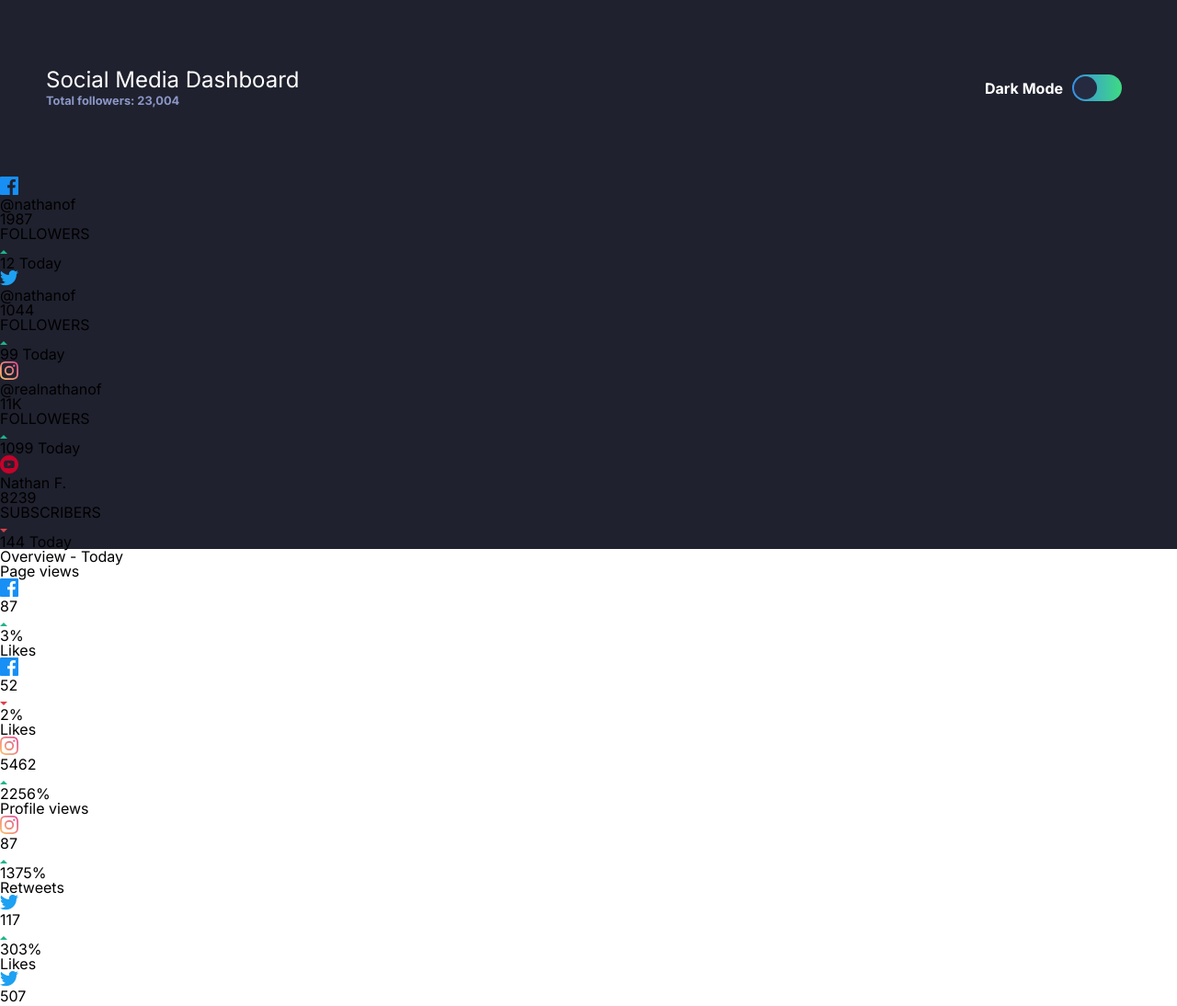
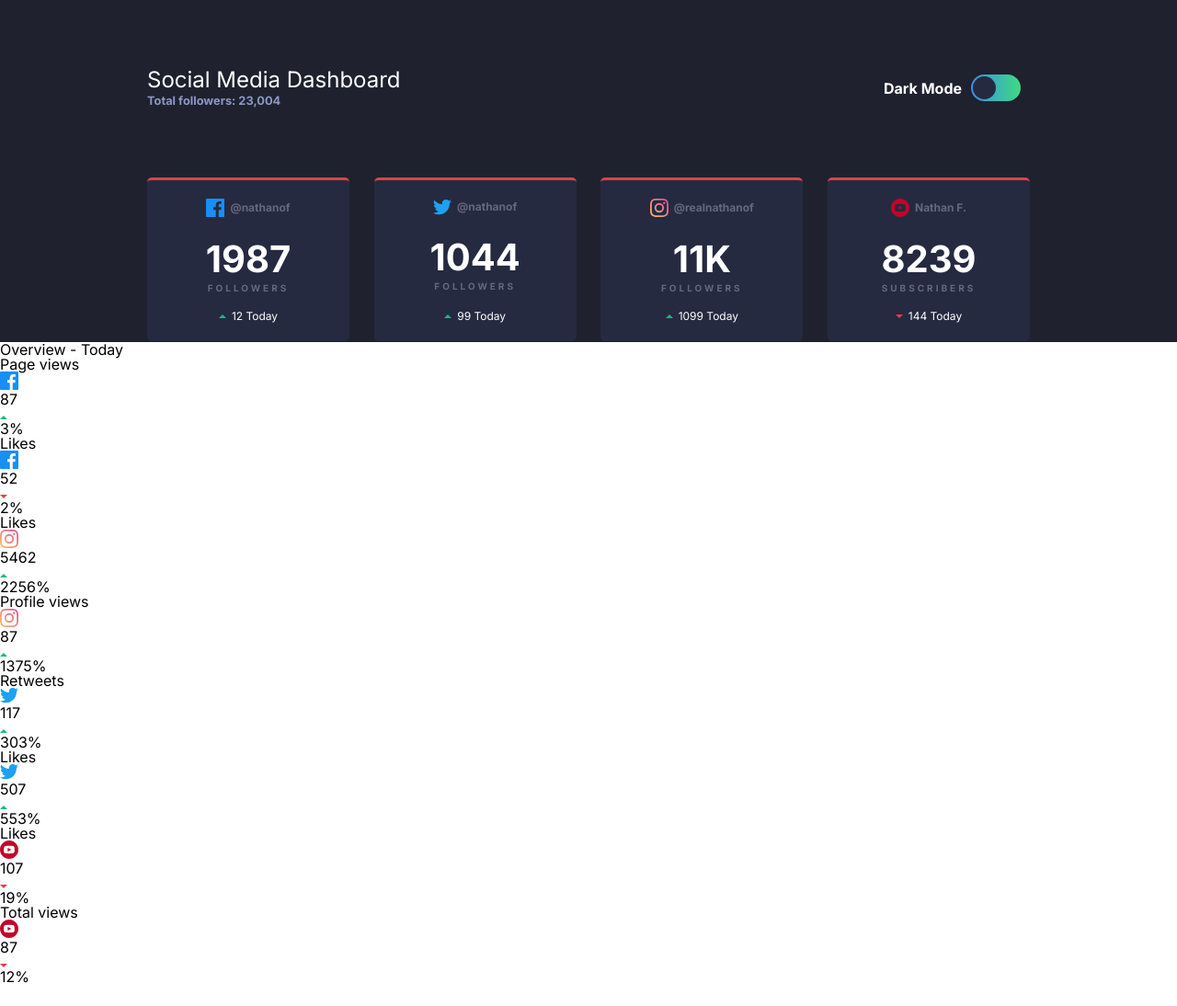
Before and after one commit to QueirozEdu/social-dashboard, a plain HTML site: page index.html in a window 1280 px wide. Shown: the top 1094 px of the page at 92% size. After the commit the page ends 1072 px from the top, so only its background shows below. Drawn offline with Linux system fonts and the light colour scheme.

Commit message:
general social cards css

```diff
--- a/assets/style.css
+++ b/assets/style.css
@@ -30,6 +30,10 @@
 
 .main__section {
     background-color: var(--very-dark-blue-TopBGPattern);
+    display: flex;
+    flex-direction: column;
+    align-items: center;
+    justify-content: center;
 
 }
 .main__section-heading {
@@ -37,6 +41,9 @@
     justify-content: space-between;
 
     padding: 75px 50px;
+
+    width: 75%;
+    max-width: 1440px;
 }
 
 .title {
@@ -83,3 +90,65 @@
 .selector__button-inner-circle-selected {
     justify-content: end;
 }
+.main__section-cards {
+    width: 75%;
+    max-width: 1440px;
+    display: flex;
+    justify-content: space-between;
+    padding: 1px 50px;
+}
+.card {
+    display: flex;
+    flex-direction: column;
+    align-items: center;
+    justify-content: space-evenly;
+
+    color: white;
+    background-color: var(--dark-desaturated-blue-CardBG);
+    border-radius: 5px;
+    border-top: 3px solid var(--bright-red);
+
+    width: 220px;
+    height: 175px;
+}
+
+.card__header {
+    display: flex;
+    align-items: center;
+}
+.card__header .social__name {
+    margin-left: 3px;
+    font-size: 0.75em;
+    color: var(--dark-grayish-blue-Text);
+    font-weight: 700;
+}
+.card__header svg {
+    margin-right: 3px;
+}
+.card__stats {
+    display: flex;
+    align-items: center;
+
+    font-size: 0.75em;
+}
+.card__stats svg {
+    margin-right: 3px;
+}
+.card__stats p {
+    margin-left: 3px;
+}
+
+.card__followers {
+    font-size: 2.5em;
+    font-weight: 700;
+    margin-top: 5px;
+}
+
+.p--followers {
+    font-size: 0.625em;
+    font-weight: 700;
+    color: var(--dark-grayish-blue-Text);
+    letter-spacing: 3px;
+    margin-top: -15px;
+
+}
--- a/index.html
+++ b/index.html
@@ -38,7 +38,7 @@
                         <p class="social__name">@nathanof</p>
                     </section>
                     <p class="card__followers">1987</p>
-                    <p>FOLLOWERS</p>
+                    <p class="p--followers">FOLLOWERS</p>
                     <div class="card__stats">
                         <svg xmlns="http://www.w3.org/2000/svg" width="8" height="4">
                             <path fill="#1EB589" fill-rule="evenodd" d="M0 4l4-4 4 4z" />
@@ -55,7 +55,7 @@
                         <p class="social__name">@nathanof</p>
                     </section>
                     <p class="card__followers">1044</p>
-                    <p>FOLLOWERS</p>
+                    <p class="p--followers">FOLLOWERS</p>
                     <div class="card__stats">
                         <svg xmlns="http://www.w3.org/2000/svg" width="8" height="4">
                             <path fill="#1EB589" fill-rule="evenodd" d="M0 4l4-4 4 4z" />
@@ -79,7 +79,7 @@
                         <p class="social__name">@realnathanof</p>
                     </section>
                     <p class="card__followers">11K</p>
-                    <p>FOLLOWERS</p>
+                    <p class="p--followers">FOLLOWERS</p>
                     <div class="card__stats">
                         <svg xmlns="http://www.w3.org/2000/svg" width="8" height="4">
                             <path fill="#1EB589" fill-rule="evenodd" d="M0 4l4-4 4 4z" />
@@ -96,7 +96,7 @@
                         <p class="social__name">Nathan F.</p>
                     </section>
                     <p class="card__followers">8239</p>
-                    <p>SUBSCRIBERS</p>
+                    <p class="p--followers">SUBSCRIBERS</p>
                     <div class="card__stats">
                         <svg xmlns="http://www.w3.org/2000/svg" width="8" height="4">
                             <path fill="#DC414C" fill-rule="evenodd" d="M0 0l4 4 4-4z" />
```
